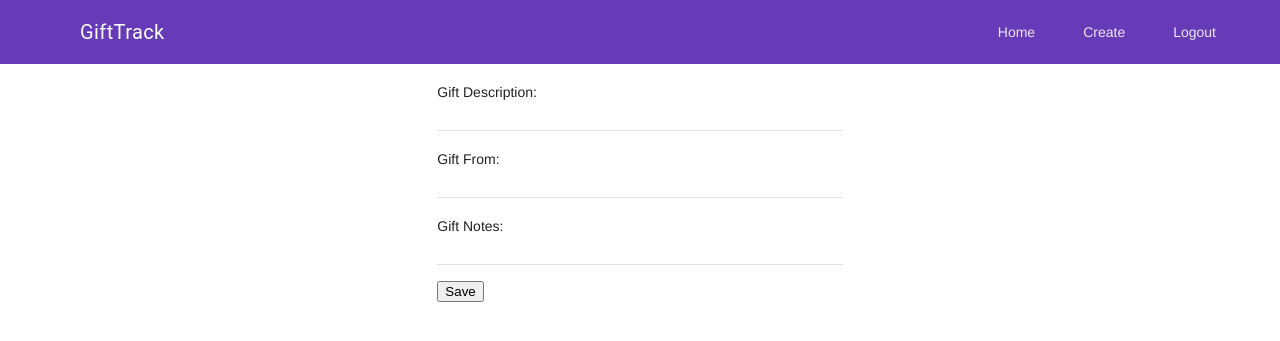
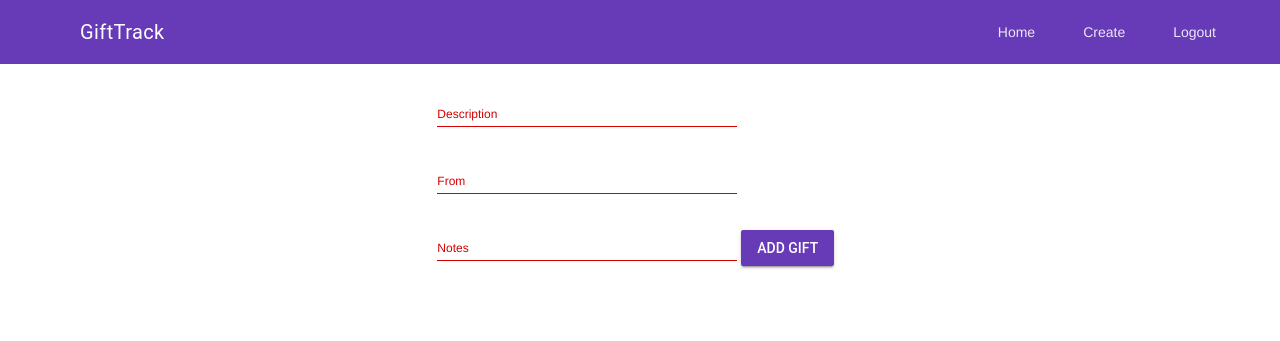
Before and after one commit to erictempleton1/gifttrack, a Django app: page /create/ in a window 1280 px wide. Shown: the top 341 px of the page. Run offline with Django 3.2, Linux system fonts and the light colour scheme; the visitor is signed in with stand-in values (Sample User, id 1).

Commit message:
changing colors again

```diff
--- a/gifttrack/forms.py
+++ b/gifttrack/forms.py
@@ -69,6 +69,7 @@ class LoginForm(forms.Form):
         )
     )
 
+
 class GiftListForm(forms.Form):
     name = forms.CharField(
         label="Gift List Name",
--- a/gifttrack/templates/gifttrack/create.html
+++ b/gifttrack/templates/gifttrack/create.html
@@ -12,8 +12,21 @@
 <div class="form-group">
     <form action="/create/" method="post">
         {% csrf_token %}
-        {{ form.as_p }}
-        <input type="submit" value="Save">
+        <div class="mdl-textfield mdl-js-textfield mdl-textfield--floating-label">
+            {{ form.gift_desc }}
+            <label class="mdl-textfield__label" for="email">Description</label>
+        </div>
+        <div class="mdl-textfield mdl-js-textfield mdl-textfield--floating-label">
+            {{ form.gift_from }}
+            <label class="mdl-textfield__label" for="email">From</label>
+        </div>
+        <div class="mdl-textfield mdl-js-textfield mdl-textfield--floating-label">
+            {{ form.gift_notes }}
+            <label class="mdl-textfield__label" for="email">Notes</label>
+        </div>
+        <button class="mdl-button mdl-js-button mdl-button--raised mdl-button--colored">
+          Add Gift
+        </button>
     </form>
 </div>
 {% endblock %}
--- a/gifttrack/templates/gifttrack/login.html
+++ b/gifttrack/templates/gifttrack/login.html
@@ -20,7 +20,7 @@
             {{ form.password }}
             <label class="mdl-textfield__label" for="password">Password</label>
         </div>
-        <button type="submit" class="mdl-button mdl-js-button mdl-button--raised mdl-button--accent">
+        <button class="mdl-button mdl-js-button mdl-button--raised mdl-button--colored">
           Login
         </button>
     </form>
--- a/gifttrack/templates/gifttrack/register.html
+++ b/gifttrack/templates/gifttrack/register.html
@@ -25,7 +25,7 @@
             {{ form.password_confirm }}
             <label class="mdl-textfield__label" for="email">Confirm Password</label>
         </div>
-        <button type="submit" class="mdl-button mdl-js-button mdl-button--raised mdl-button--accent">
+        <button class="mdl-button mdl-js-button mdl-button--raised mdl-button--colored">
           Register
         </button>
     </form>
```
